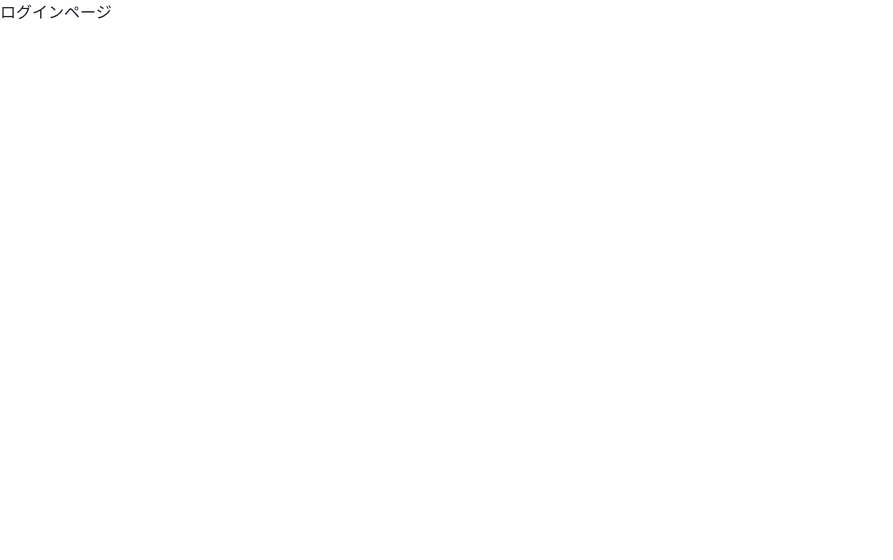
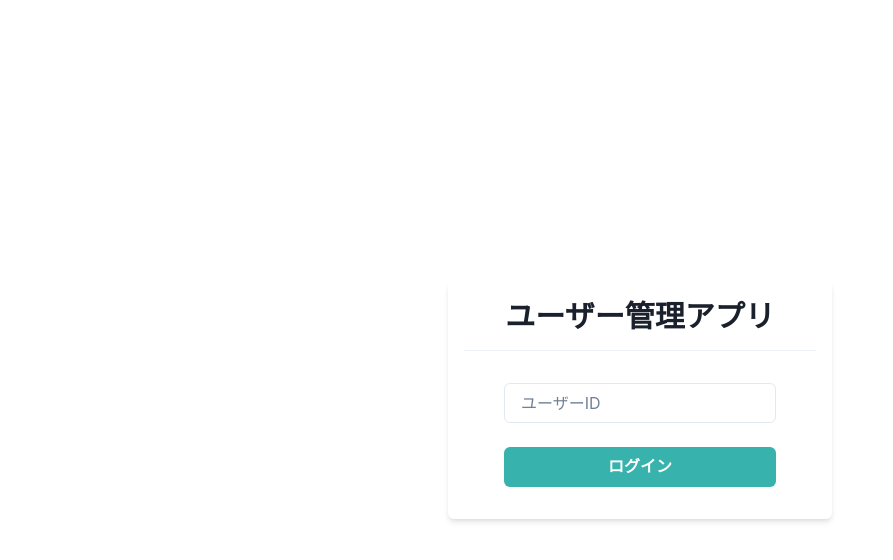
Before and after one commit to Mmy26/study-basic-app-react, a React (Create React App) app: page / in a window 1280 px wide. Shown: the top 560 px of the page, without its empty margins (0-893 px from the left). Built offline with nearby package versions, Linux system fonts and the light colour scheme.

Commit message:
ログイン画面の雛形作成

```diff
--- a/src/components/organisms/layout/Header.tsx
+++ b/src/components/organisms/layout/Header.tsx
@@ -43,9 +43,13 @@
           display={{ base: "none", md: "flex" }}
         >
           <Box pr={4}>
-            <Link onClick={onClickUserManegement}>ユーザー一覧</Link>
+            <Link onClick={onClickUserManegement} to={"/home/user_manegement"}>
+              ユーザー一覧
+            </Link>
           </Box>
-          <Link onClick={onClickSetting}>設定</Link>
+          <Link onClick={onClickSetting} to={"/home/setting"}>
+            設定
+          </Link>
         </Flex>
         <MenuIconButton onOpen={onOpen} />
       </Flex>
--- a/src/components/pages/Login.tsx
+++ b/src/components/pages/Login.tsx
@@ -1,5 +1,29 @@
+import {
+  Box,
+  Button,
+  Divider,
+  Flex,
+  Heading,
+  Input,
+  Stack,
+} from "@chakra-ui/react";
 import { FC, memo } from "react";
 
 export const Login: FC = memo(() => {
-  return <p>ログインページ</p>;
+  return (
+    <Flex align="center" justify="center" height="100vh">
+      <Box bg="white" w="sm" p={4} borderRadius="md" shadow="md">
+        <Heading as="h1" size="lg" textAlign="center">
+          ユーザー管理アプリ
+        </Heading>
+        <Divider my={4} />
+        <Stack spacing={6} py={4} px={10}>
+          <Input placeholder="ユーザーID" />
+          <Button bg="teal.400" color="white" _hover={{ opacity: 0.8 }}>
+            ログイン
+          </Button>
+        </Stack>
+      </Box>
+    </Flex>
+  );
 });
```
